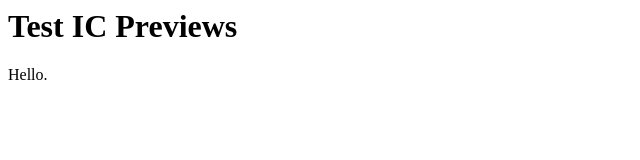
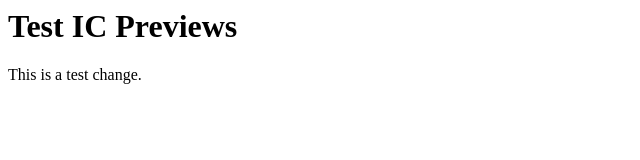
Before and after one commit to olaszakos/test-ic-previews, a plain HTML site: page src/index.html in a window 1280 px wide. Shown: the full height of the page, 0-640 px from the left. Drawn offline with Linux system fonts and the light colour scheme.

Commit message:
Update index.html

```diff
--- a/src/index.html
+++ b/src/index.html
@@ -8,7 +8,7 @@
   <body>
     <h1>Test IC Previews</h1>
     <p>
-      Hello.
+      This is a test change.
     </p>
   </body>
 </html>
```
